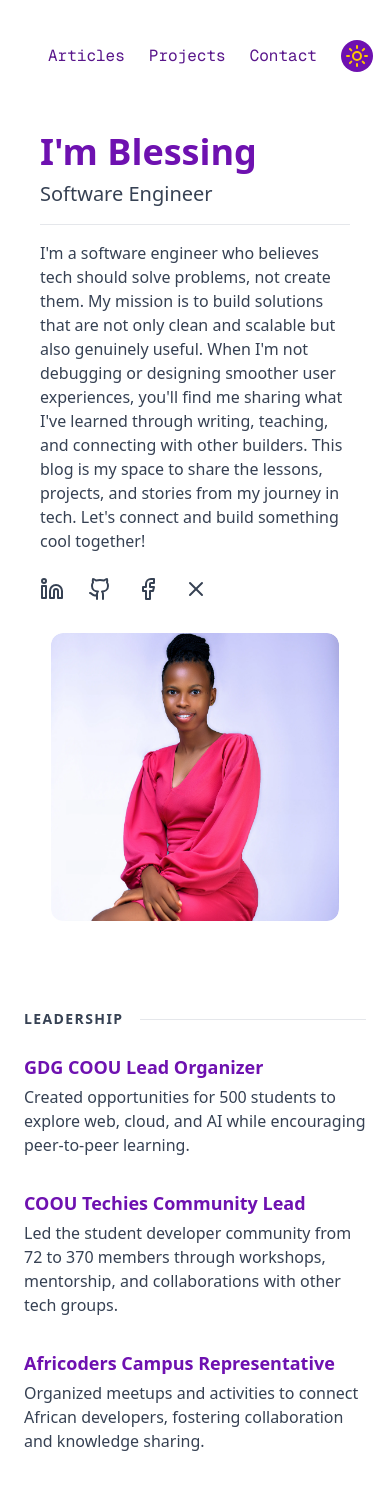
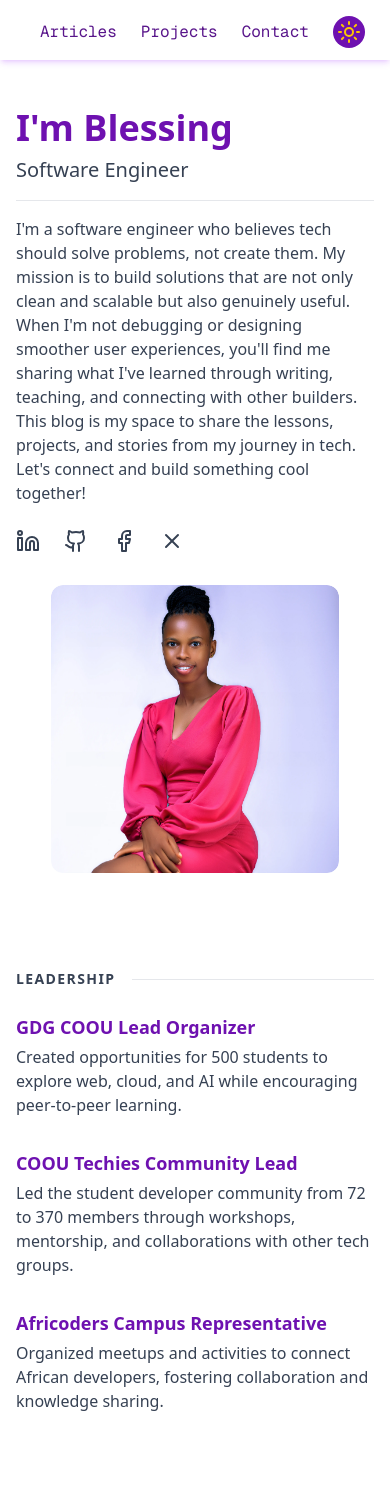
Before and after one commit to BlessingEmejulu/blessedtechie-blog, a Next.js app: page / in a window 390 px wide. Shown: the top 1490 px of the page. After the commit the page ends 1461 px from the top, so only its background shows below. Built offline with nearby package versions, Linux system fonts and the light colour scheme.

Commit message:
Refactor layout: remove Container component and adjust NavBar styling for improved responsiveness

```diff
--- a/app/layout.tsx
+++ b/app/layout.tsx
@@ -1,7 +1,6 @@
 import type { Metadata } from "next";
 import { Geist, Geist_Mono } from "next/font/google";
 import NavBar from "@/components/ui/NavBar";
-import Container from "@/components/Container";
 import "./globals.css";
 
 const geistSans = Geist({
@@ -29,10 +28,8 @@ export default function RootLayout({
       <body
         className={`${geistSans.variable} ${geistMono.variable} antialiased`}
       >
-         <Container>
           <NavBar />
           {children}
-        </Container>
       </body>
     </html>
   );
--- a/components/Container.tsx
+++ /dev/null
@@ -1,11 +0,0 @@
-interface ContainerProps {
-  children: React.ReactNode;
-}
-
-export default function Container({ children }: ContainerProps) {
-  return (
-    <div className="max-w-6xl mx-auto px-6 md:px-12 lg:px-20 py-6">
-      {children}
-    </div>
-  );
-}
--- a/components/sections/LeadershipSection.tsx
+++ b/components/sections/LeadershipSection.tsx
@@ -19,7 +19,7 @@ export default function LeadershipSection() {
 
 
   return (
-    <section className="py-10 max-w-3xl mx-auto">
+    <section className="gap-8 px-4 py-12 md:flex-row md:gap-16 md:px-8 lg:px-20">
       <h2 className="text-sm font-semibold text-gray-700 tracking-widest mb-6 flex items-center gap-2">
         LEADERSHIP
         <span className="flex-1 border-t border-gray-200 ml-2" />
--- a/components/ui/NavBar.tsx
+++ b/components/ui/NavBar.tsx
@@ -14,10 +14,11 @@ export default function NavBar() {
 
   return (
    <nav
-      className="border-t-4 border-transparent bg-white
+  className="sticky top-0 w-full border-t-4 border-transparent bg-white
                  bg-[length:100%_4px] bg-top bg-no-repeat
-                 flex items-center justify-between px-6 py-3"
+                 flex items-center justify-between px-6 py-3 shadow-md shadow-purple-500/20"
 >
+    <div className="flex w-full items-center justify-between mx-auto max-w-7xl px-4">
         {/* Logo */}
         <div className="flex items-center">
           <Image
@@ -27,7 +28,6 @@ export default function NavBar() {
             height={40}
             className="rounded"
           />
-        {/* <p>BlessedTechie</p> */}
         </div>
 
         {/* Links + Toggle */}
@@ -54,6 +54,7 @@ export default function NavBar() {
               )}
             </button>
         </div>
+    </div>
 </nav>
   );
 }
```
Lines whose indentation alone changed are shown as unchanged.
